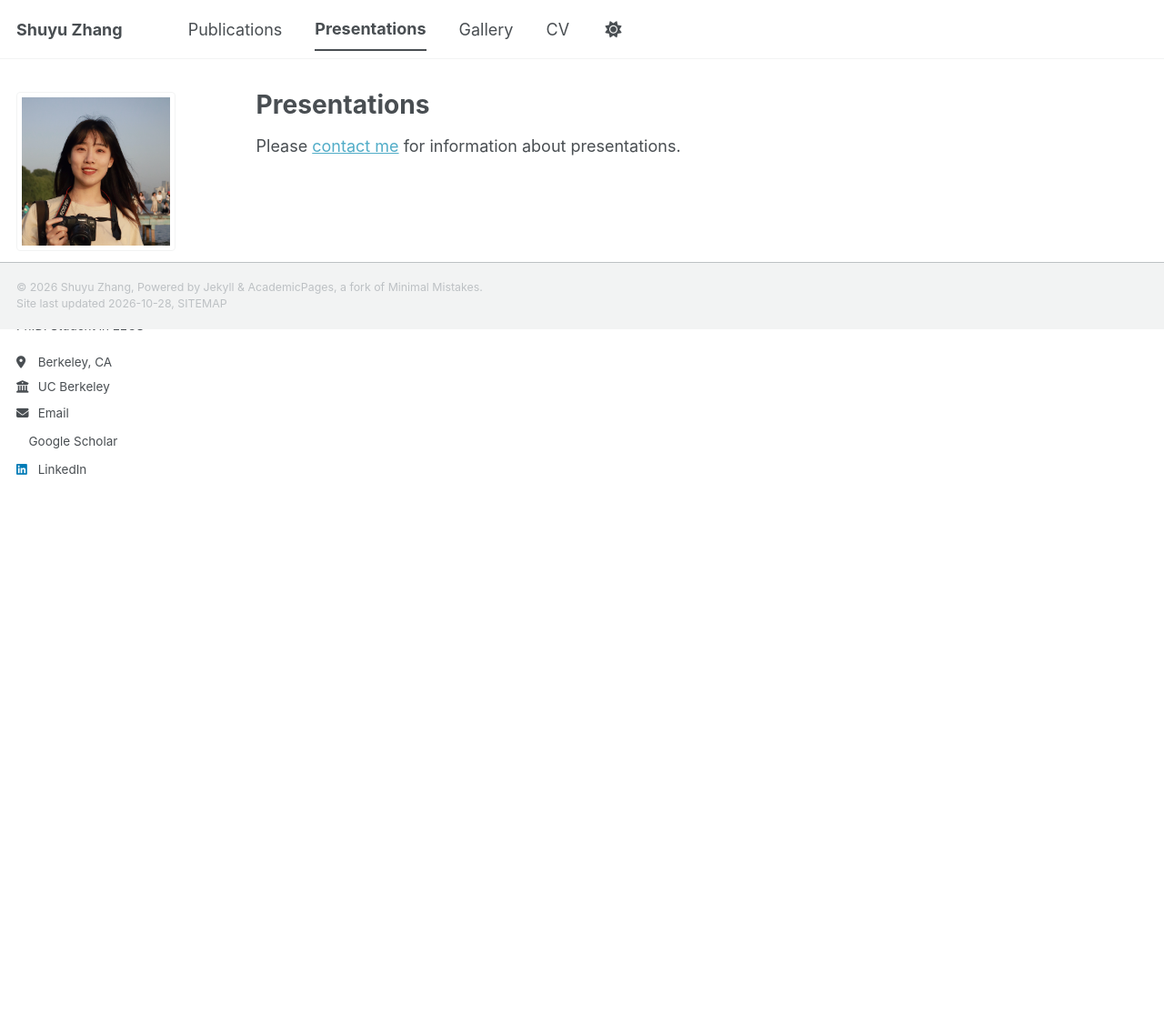
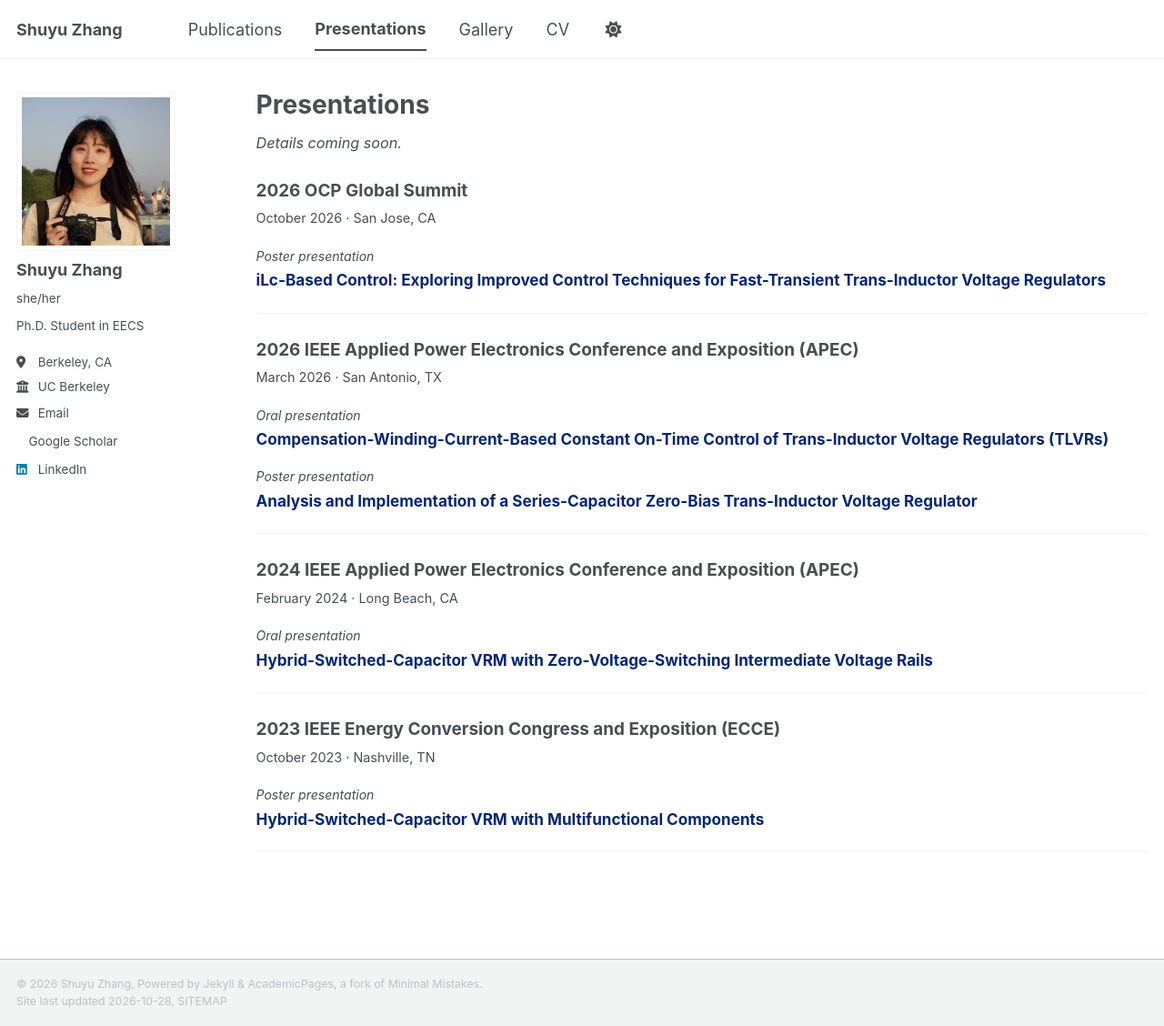
Before and after one commit to mocchi-chan/mocchi-chan.github.io, a Jekyll site: the page built from _pages/talks.html, in a window 1280 px wide and 1128 px high. Shown: the whole window at 91% size. Built offline with Jekyll 4.4.1, drawn with Linux system fonts in a browser that asks for light colours; a style sheet for code colours, icons or effects is not loaded.

Commit message:
List selected presentations from CV
Replace the empty Presentations page with the four events and five talks or posters listed in the CV, preserving titles, presentation formats, month-level dates, locations, and event order.

Add a Details coming soon message and style the list consistently with the site's Berkeley Blue palette, including a readable dark-mode variant.

```diff
--- /dev/null
+++ b/_data/presentations.yml
@@ -0,0 +1,37 @@
+- id: ocp-2026
+  event: "2026 OCP Global Summit"
+  date: "2026-10"
+  date_label: "October 2026"
+  location: "San Jose, CA"
+  presentations:
+    - type: "Poster presentation"
+      title: "iLc-Based Control: Exploring Improved Control Techniques for Fast-Transient Trans-Inductor Voltage Regulators"
+
+- id: apec-2026
+  event: "2026 IEEE Applied Power Electronics Conference and Exposition (APEC)"
+  date: "2026-03"
+  date_label: "March 2026"
+  location: "San Antonio, TX"
+  presentations:
+    - type: "Oral presentation"
+      title: "Compensation-Winding-Current-Based Constant On-Time Control of Trans-Inductor Voltage Regulators (TLVRs)"
+    - type: "Poster presentation"
+      title: "Analysis and Implementation of a Series-Capacitor Zero-Bias Trans-Inductor Voltage Regulator"
+
+- id: apec-2024
+  event: "2024 IEEE Applied Power Electronics Conference and Exposition (APEC)"
+  date: "2024-02"
+  date_label: "February 2024"
+  location: "Long Beach, CA"
+  presentations:
+    - type: "Oral presentation"
+      title: "Hybrid-Switched-Capacitor VRM with Zero-Voltage-Switching Intermediate Voltage Rails"
+
+- id: ecce-2023
+  event: "2023 IEEE Energy Conversion Congress and Exposition (ECCE)"
+  date: "2023-10"
+  date_label: "October 2023"
+  location: "Nashville, TN"
+  presentations:
+    - type: "Poster presentation"
+      title: "Hybrid-Switched-Capacitor VRM with Multifunctional Components"
--- a/_pages/talks.html
+++ b/_pages/talks.html
@@ -5,16 +5,21 @@ permalink: /talks/
 author_profile: true
 ---
 
-{% if site.talkmap_link == true %}
+<p class="presentations-intro">Details coming soon.</p>
 
-<p style="text-decoration:underline;"><a href="/talkmap.html">See a map of all the places I've given a talk!</a></p>
-
-{% endif %}
-
-{% for post in site.talks reversed %}
-  {% include archive-single-talk.html %}
-{% endfor %}
-
-{% if site.talks.size == 0 %}
-<p>Please <a href="mailto:{{ site.author.email }}">contact me</a> for information about presentations.</p>
-{% endif %}
+<div class="presentations">
+  {% for event in site.data.presentations %}
+  <section class="presentation-event" id="{{ event.id | escape }}" aria-labelledby="{{ event.id | escape }}-title">
+    <h2 class="presentation-event__title" id="{{ event.id | escape }}-title">{{ event.event | escape }}</h2>
+    <p class="presentation-event__meta"><time datetime="{{ event.date | escape }}">{{ event.date_label | escape }}</time> · {{ event.location | escape }}</p>
+    <ul class="presentation-list" role="list">
+      {% for presentation in event.presentations %}
+      <li class="presentation-entry">
+        <p class="presentation-entry__type">{{ presentation.type | escape }}</p>
+        <h3 class="presentation-entry__title">{{ presentation.title | escape }}</h3>
+      </li>
+      {% endfor %}
+    </ul>
+  </section>
+  {% endfor %}
+</div>
--- /dev/null
+++ b/_sass/layout/_presentations.scss
@@ -0,0 +1,58 @@
+.presentations-intro {
+  margin-bottom: 1.5rem;
+  font-size: 0.9em;
+  font-style: italic;
+}
+
+.presentations {
+  --presentation-accent-color: #002676;
+}
+
+.presentation-event {
+  min-width: 0;
+  margin: 0 0 1.5rem;
+  padding: 0 0 1rem;
+  border-bottom: 1px solid var(--global-border-color);
+  overflow-wrap: break-word;
+}
+
+.presentation-event__title {
+  margin: 0 0 0.35rem;
+  font-size: 1.05em;
+  line-height: 1.4;
+}
+
+.presentation-event__meta {
+  margin: 0 0 0.4rem;
+  font-size: 0.8em;
+  line-height: 1.5;
+}
+
+.presentation-list {
+  margin: 0;
+  padding: 0;
+  list-style: none;
+}
+
+.presentation-entry {
+  margin: 0;
+  padding: 0.7rem 0 0.25rem;
+}
+
+.presentation-entry__type {
+  margin: 0 0 0.25rem;
+  font-size: 0.78em;
+  font-style: italic;
+  line-height: 1.5;
+}
+
+.presentation-entry__title {
+  margin: 0;
+  color: var(--presentation-accent-color);
+  font-size: 0.95em;
+  line-height: 1.45;
+}
+
+html[data-theme="dark"] .presentations {
+  --presentation-accent-color: #9fd1ff;
+}
--- a/assets/css/main.scss
+++ b/assets/css/main.scss
@@ -38,7 +38,8 @@
     "layout/json_cv",
     "layout/research",
     "layout/publications",
-    "layout/gallery"
+    "layout/gallery",
+    "layout/presentations"
 ;
 /* Square author portrait */
 .author__avatar img {
```
